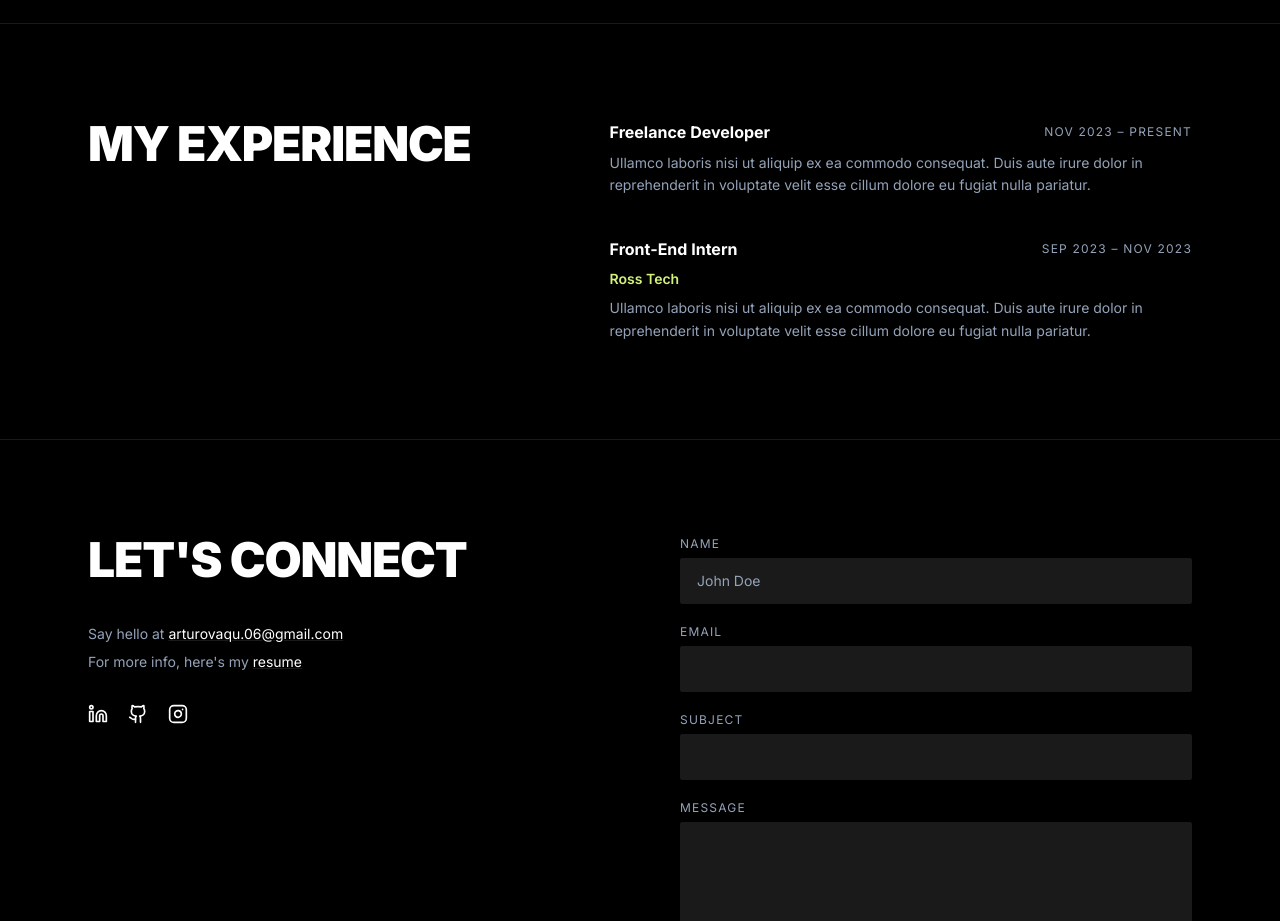
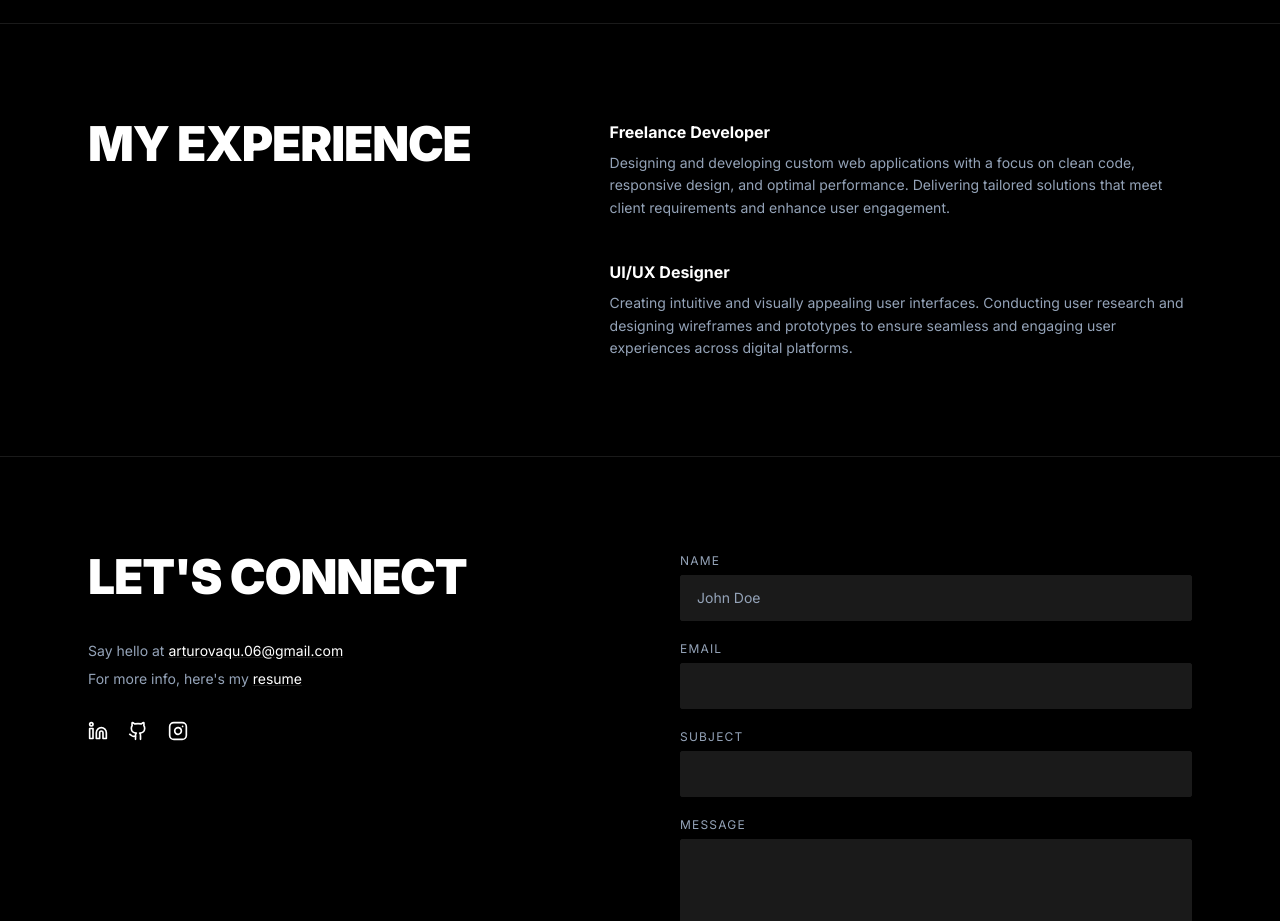
Before and after one commit to arturovaqu/PortafolioArturoVQ, a React (Vite) app: page /about in a window 1280 px wide. Shown: the part 1400-2321 px from the top of the page. Built offline with nearby package versions, Linux system fonts and the light colour scheme; no server answers.

Commit message:
Update experience section in about page

```diff
--- a/src/components/Experience.jsx
+++ b/src/components/Experience.jsx
@@ -3,17 +3,13 @@ import { motion } from 'framer-motion'
 const EXPERIENCE = [
   {
     role: 'Freelance Developer',
-    company: null,
-    period: 'Nov 2023 – Present',
     description:
-      'Ullamco laboris nisi ut aliquip ex ea commodo consequat. Duis aute irure dolor in reprehenderit in voluptate velit esse cillum dolore eu fugiat nulla pariatur.',
+      'Designing and developing custom web applications with a focus on clean code, responsive design, and optimal performance. Delivering tailored solutions that meet client requirements and enhance user engagement.',
   },
   {
-    role: 'Front-End Intern',
-    company: 'Ross Tech',
-    period: 'Sep 2023 – Nov 2023',
+    role: 'UI/UX Designer',
     description:
-      'Ullamco laboris nisi ut aliquip ex ea commodo consequat. Duis aute irure dolor in reprehenderit in voluptate velit esse cillum dolore eu fugiat nulla pariatur.',
+      'Creating intuitive and visually appealing user interfaces. Conducting user research and designing wireframes and prototypes to ensure seamless and engaging user experiences across digital platforms.',
   },
 ]
 
@@ -42,9 +38,6 @@ export default function Experience() {
               >
                 <div className="flex flex-col sm:flex-row sm:items-center sm:justify-between gap-1 mb-2">
                   <h3 className="text-foreground font-bold text-base">{item.role}</h3>
-                  <span className="text-muted text-xs uppercase tracking-widest whitespace-nowrap">
-                    {item.period}
-                  </span>
                 </div>
                 {item.company && (
                   <p className="text-primary text-sm font-semibold mb-2">{item.company}</p>
```
